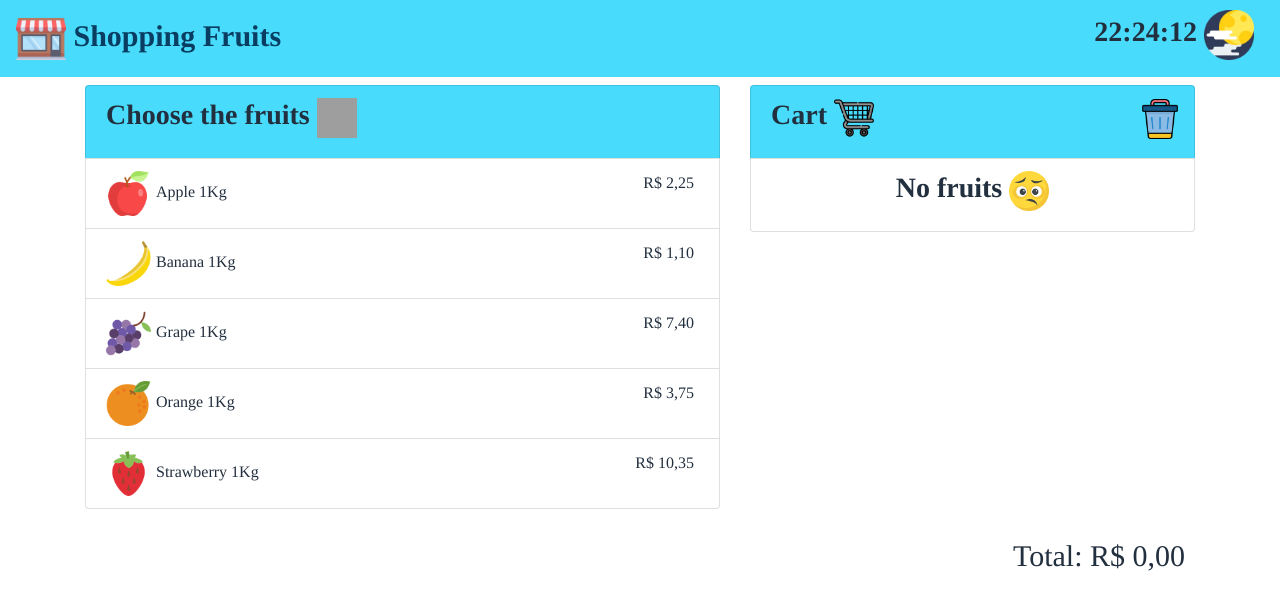
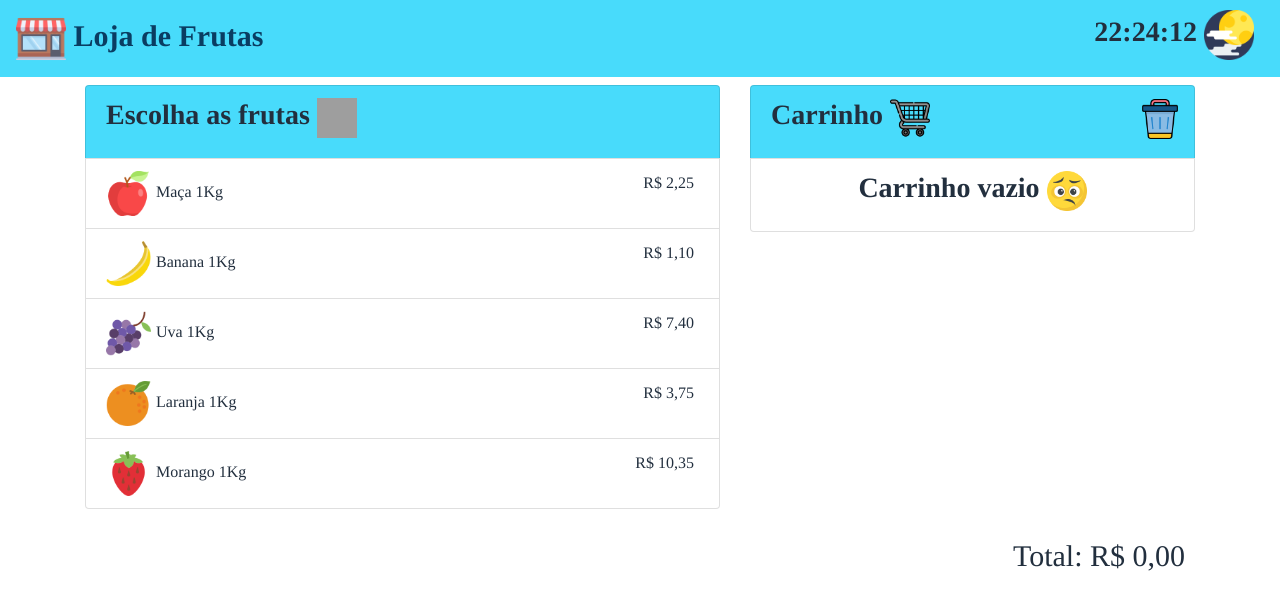
Before and after one commit to jhonathangimenes/fruit-shopping-vue, a Vue app: page / in a window 1280 px wide. Shown: the top 610 px of the page. Built offline with nearby package versions, Linux system fonts and the light colour scheme; grey boxes are pictures that could not be loaded.

Commit message:
correção da linguagem

```diff
--- a/src/components/FruitList.vue
+++ b/src/components/FruitList.vue
@@ -5,7 +5,7 @@
                 <ul class="list-group">
                     <li class="list-group-item title">
                         <h3>
-                            Choose the fruits
+                            Escolha as frutas
                             <img src="../assets/fruits.png" width="40px" height="40px" alt="cart">
                         </h3>
                     </li>
@@ -21,7 +21,7 @@
                         <div class="row">
                             <div class="col-8">
                                 <h3>
-                                    Cart
+                                    Carrinho
                                     <img src="../assets/cart.png" width="40px" height="40px" alt="cart">
                                 </h3>
                             </div>
@@ -34,7 +34,7 @@
                     </li>
                     <template v-if="cart == 0">
                         <li class="list-group-item text-center">
-                            <h3>No fruits <img src="../assets/sad.png" width="40px" height="40px" alt="remove all"></h3>
+                            <h3>Carrinho vazio <img src="../assets/sad.png" width="40px" height="40px" alt="remove all"></h3>
                         </li>
                     </template>
                     <template v-else>
@@ -66,11 +66,11 @@
         data() {
             return {
                 fruits:[
-                    {id: 1, description: 'apple', value: 2.25, img: 'fruits/apple.png'},
+                    {id: 1, description: 'maça', value: 2.25, img: 'fruits/apple.png'},
                     {id: 2, description: 'banana', value: 1.10, img: 'fruits/banana.png'},
-                    {id: 3, description: 'grape', value: 7.40, img: 'fruits/grape.png'},
-                    {id: 4, description: 'orange', value: 3.75, img: 'fruits/orange.png'},
-                    {id: 6, description: 'strawberry', value: 10.35, img: 'fruits/strawberry.png'}
+                    {id: 3, description: 'uva', value: 7.40, img: 'fruits/grape.png'},
+                    {id: 4, description: 'laranja', value: 3.75, img: 'fruits/orange.png'},
+                    {id: 6, description: 'morango', value: 10.35, img: 'fruits/strawberry.png'}
                 ],
                 cart: [],
                 total: 0.0,
@@ -97,7 +97,7 @@
                     this.cart.push(event)
                     this.total += event.value
                 }else {
-                    alert('Fruit already added to cart')
+                    alert('Essa fruta já foi adicionada ao carrinho')
                 }
             },
             removeFruit(event) {
--- a/src/components/NavBar.vue
+++ b/src/components/NavBar.vue
@@ -2,7 +2,7 @@
     <nav class="navbar navbar-light bg-light mb-2">
         <a class="navbar-brand" href="#">
             <img src="../assets/store.png" width="50px" height="50px" alt="">
-            Shopping Fruits
+            Loja de Frutas
         </a>
         <h4 class="hours ml-auto">
             {{ dataTime }}
```
